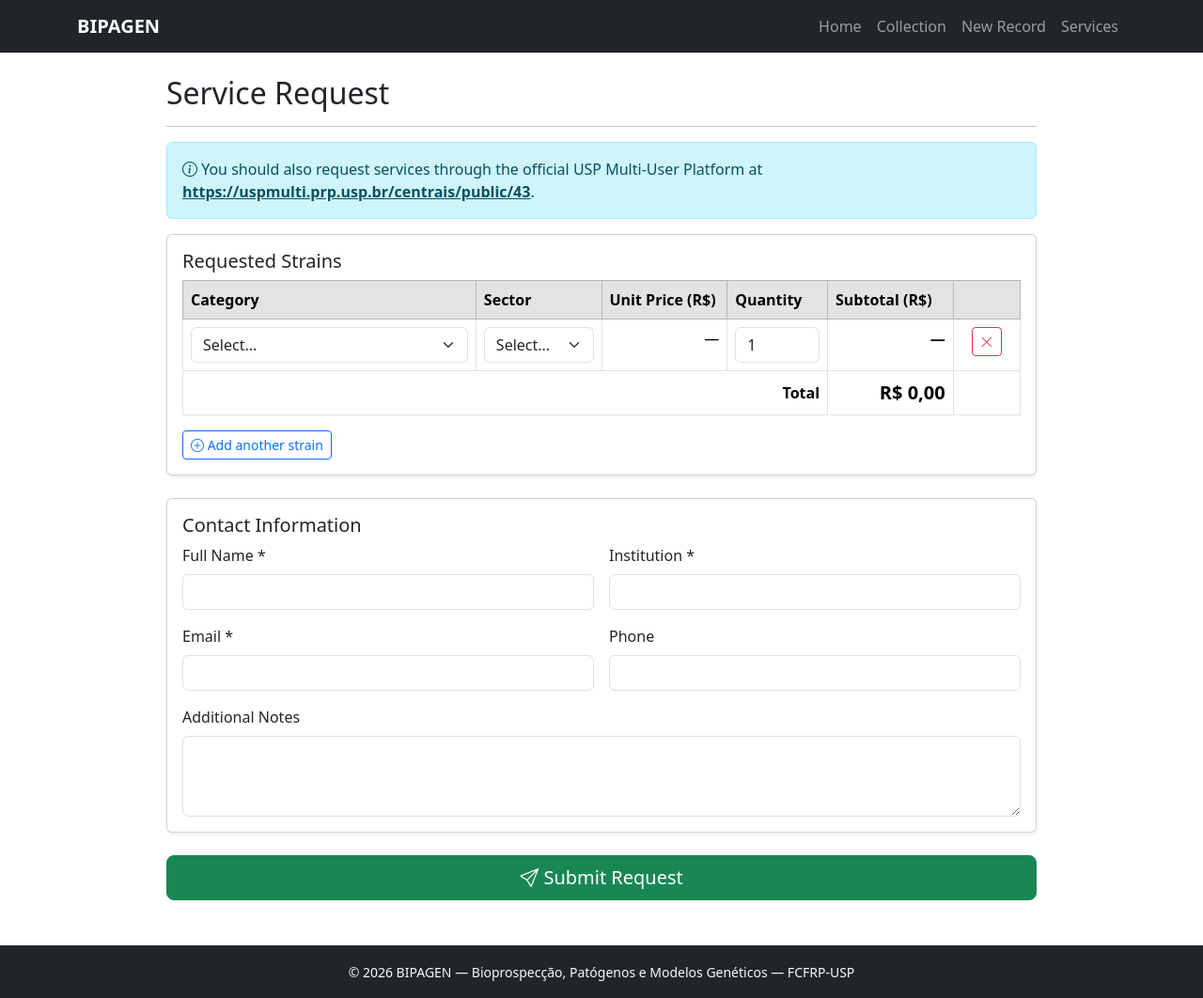
After one commit to ridasilva/bipagen, a Flask app: page /servicos in a window 1280 px wide. The commit adds this page. Shown: the whole page at 94% size. Run offline with Flask 3, Linux system fonts and the light colour scheme.

Commit message:
adding service

```diff
--- a/app/routes.py
+++ b/app/routes.py
@@ -128,3 +128,14 @@ def excluir(id):
 def detalhe(id):
     registro = Colecao.query.get_or_404(id)
     return render_template("detalhe.html", registro=registro)
+
+
+@main.route("/servicos", methods=["GET", "POST"])
+def servicos():
+    categorias = [
+        {"id": 1, "nome": "Category 1 — Basic Strains", "preco_publico": 200, "preco_privado": 400},
+        {"id": 2, "nome": "Category 2 — Standard Strains", "preco_publico": 300, "preco_privado": 600},
+        {"id": 3, "nome": "Category 3 — Specialized Strains", "preco_publico": 500, "preco_privado": 1000},
+        {"id": 4, "nome": "Category 4 — Premium Strains", "preco_publico": 1050, "preco_privado": 2100},
+    ]
+    return render_template("servicos.html", categorias=categorias)
--- a/app/templates/base.html
+++ b/app/templates/base.html
@@ -19,6 +19,7 @@
                     <li class="nav-item"><a class="nav-link" href="{{ url_for('main.index') }}">Home</a></li>
                     <li class="nav-item"><a class="nav-link" href="{{ url_for('main.listar') }}">Collection</a></li>
                     <li class="nav-item"><a class="nav-link" href="{{ url_for('main.novo') }}">New Record</a></li>
+                    <li class="nav-item"><a class="nav-link" href="{{ url_for('main.servicos') }}">Services</a></li>
                 </ul>
             </div>
         </div>
@@ -42,5 +43,6 @@
     </footer>
 
     <script src="https://cdn.jsdelivr.net/npm/bootstrap@5.3.3/dist/js/bootstrap.bundle.min.js"></script>
+    {% block scripts %}{% endblock %}
 </body>
 </html>
--- /dev/null
+++ b/app/templates/servicos.html
@@ -0,0 +1,186 @@
+{% extends "base.html" %}
+{% block title %}Service Request{% endblock %}
+{% block content %}
+<div class="row">
+    <div class="col-lg-10 mx-auto">
+        <h2>Service Request</h2>
+        <hr>
+
+        <div class="alert alert-info">
+            <i class="bi bi-info-circle"></i>
+            You should also request services through the official USP Multi-User Platform at
+            <a href="https://uspmulti.prp.usp.br/centrais/public/43" target="_blank" class="alert-link">https://uspmulti.prp.usp.br/centrais/public/43</a>.
+        </div>
+
+        <form id="requestForm" action="{{ url_for('main.servicos') }}" method="POST">
+            <div class="card shadow-sm mb-4">
+                <div class="card-body">
+                    <h3 class="h5 card-title">Requested Strains</h3>
+                    <div class="table-responsive">
+                        <table class="table table-bordered" id="itemsTable">
+                            <thead class="table-secondary">
+                                <tr>
+                                    <th style="width:35%">Category</th>
+                                    <th style="width:15%">Sector</th>
+                                    <th style="width:15%">Unit Price (R$)</th>
+                                    <th style="width:12%">Quantity</th>
+                                    <th style="width:15%">Subtotal (R$)</th>
+                                    <th style="width:8%"></th>
+                                </tr>
+                            </thead>
+                            <tbody>
+                                <tr class="item-row">
+                                    <td>
+                                        <select name="categoria" class="form-select categoria-select" required>
+                                            <option value="">Select...</option>
+                                            {% for c in categorias %}
+                                            <option value="{{ c.id }}"
+                                                data-preco-publico="{{ c.preco_publico }}"
+                                                data-preco-privado="{{ c.preco_privado }}">
+                                                {{ c.nome }}
+                                            </option>
+                                            {% endfor %}
+                                        </select>
+                                    </td>
+                                    <td>
+                                        <select name="setor" class="form-select setor-select" required>
+                                            <option value="">Select...</option>
+                                            <option value="publico" data-mult="1">Public University</option>
+                                            <option value="privado" data-mult="2">Private Sector</option>
+                                        </select>
+                                    </td>
+                                    <td class="unit-price text-end">—</td>
+                                    <td>
+                                        <input type="number" name="quantidade" class="form-control quantidade" min="1" value="1" required>
+                                    </td>
+                                    <td class="subtotal text-end fw-bold">—</td>
+                                    <td class="text-center">
+                                        <button type="button" class="btn btn-outline-danger btn-sm remove-row" title="Remove">
+                                            <i class="bi bi-x-lg"></i>
+                                        </button>
+                                    </td>
+                                </tr>
+                            </tbody>
+                            <tfoot>
+                                <tr>
+                                    <td colspan="4" class="text-end fw-bold">Total</td>
+                                    <td class="text-end fw-bold fs-5" id="grandTotal">R$ 0,00</td>
+                                    <td></td>
+                                </tr>
+                            </tfoot>
+                        </table>
+                    </div>
+                    <button type="button" class="btn btn-outline-primary btn-sm" id="addRow">
+                        <i class="bi bi-plus-circle"></i> Add another strain
+                    </button>
+                </div>
+            </div>
+
+            <div class="card shadow-sm mb-4">
+                <div class="card-body">
+                    <h3 class="h5 card-title">Contact Information</h3>
+                    <div class="row g-3">
+                        <div class="col-md-6">
+                            <label class="form-label">Full Name *</label>
+                            <input type="text" name="nome" class="form-control" required>
+                        </div>
+                        <div class="col-md-6">
+                            <label class="form-label">Institution *</label>
+                            <input type="text" name="instituicao" class="form-control" required>
+                        </div>
+                        <div class="col-md-6">
+                            <label class="form-label">Email *</label>
+                            <input type="email" name="email" class="form-control" required>
+                        </div>
+                        <div class="col-md-6">
+                            <label class="form-label">Phone</label>
+                            <input type="text" name="telefone" class="form-control">
+                        </div>
+                        <div class="col-12">
+                            <label class="form-label">Additional Notes</label>
+                            <textarea name="observacoes" class="form-control" rows="3"></textarea>
+                        </div>
+                    </div>
+                </div>
+            </div>
+
+            <div class="d-grid">
+                <button type="submit" class="btn btn-success btn-lg">
+                    <i class="bi bi-send"></i> Submit Request
+                </button>
+            </div>
+        </form>
+    </div>
+</div>
+{% endblock %}
+
+{% block scripts %}
+<script>
+document.addEventListener('DOMContentLoaded', function() {
+    const table = document.getElementById('itemsTable').querySelector('tbody');
+
+    function calcRow(row) {
+        const catSel = row.querySelector('.categoria-select');
+        const setorSel = row.querySelector('.setor-select');
+        const qty = parseInt(row.querySelector('.quantidade').value) || 0;
+        const priceEl = row.querySelector('.unit-price');
+        const subEl = row.querySelector('.subtotal');
+
+        if (!catSel.value || !setorSel.value || qty < 1) {
+            priceEl.textContent = '—';
+            subEl.textContent = '—';
+            return 0;
+        }
+
+        const opt = catSel.selectedOptions[0];
+        const isPrivado = setorSel.value === 'privado';
+        const price = isPrivado
+            ? parseFloat(opt.dataset.precoPrivado)
+            : parseFloat(opt.dataset.precoPublico);
+
+        const subtotal = price * qty;
+        priceEl.textContent = 'R$ ' + price.toFixed(2).replace('.', ',');
+        subEl.textContent = 'R$ ' + subtotal.toFixed(2).replace('.', ',');
+        return subtotal;
+    }
+
+    function calcTotal() {
+        let total = 0;
+        document.querySelectorAll('.item-row').forEach(function(row) {
+            total += calcRow(row);
+        });
+        document.getElementById('grandTotal').textContent =
+            'R$ ' + total.toFixed(2).replace('.', ',');
+    }
+
+    function attachEvents(row) {
+        row.querySelector('.categoria-select').addEventListener('change', calcTotal);
+        row.querySelector('.setor-select').addEventListener('change', calcTotal);
+        row.querySelector('.quantidade').addEventListener('input', calcTotal);
+        row.querySelector('.remove-row').addEventListener('click', function() {
+            if (document.querySelectorAll('.item-row').length > 1) {
+                row.remove();
+                calcTotal();
+            }
+        });
+    }
+
+    document.querySelectorAll('.item-row').forEach(attachEvents);
+
+    document.getElementById('addRow').addEventListener('click', function() {
+        const first = document.querySelector('.item-row');
+        const clone = first.cloneNode(true);
+        clone.querySelectorAll('input, select').forEach(function(el) {
+            if (el.type !== 'hidden') el.value = '';
+        });
+        clone.querySelector('.quantidade').value = '1';
+        clone.querySelector('.unit-price').textContent = '—';
+        clone.querySelector('.subtotal').textContent = '—';
+        table.appendChild(clone);
+        attachEvents(clone);
+    });
+
+    calcTotal();
+});
+</script>
+{% endblock %}
```
Also changed, not shown: app/templates/index.html (+56 -0 lines).
